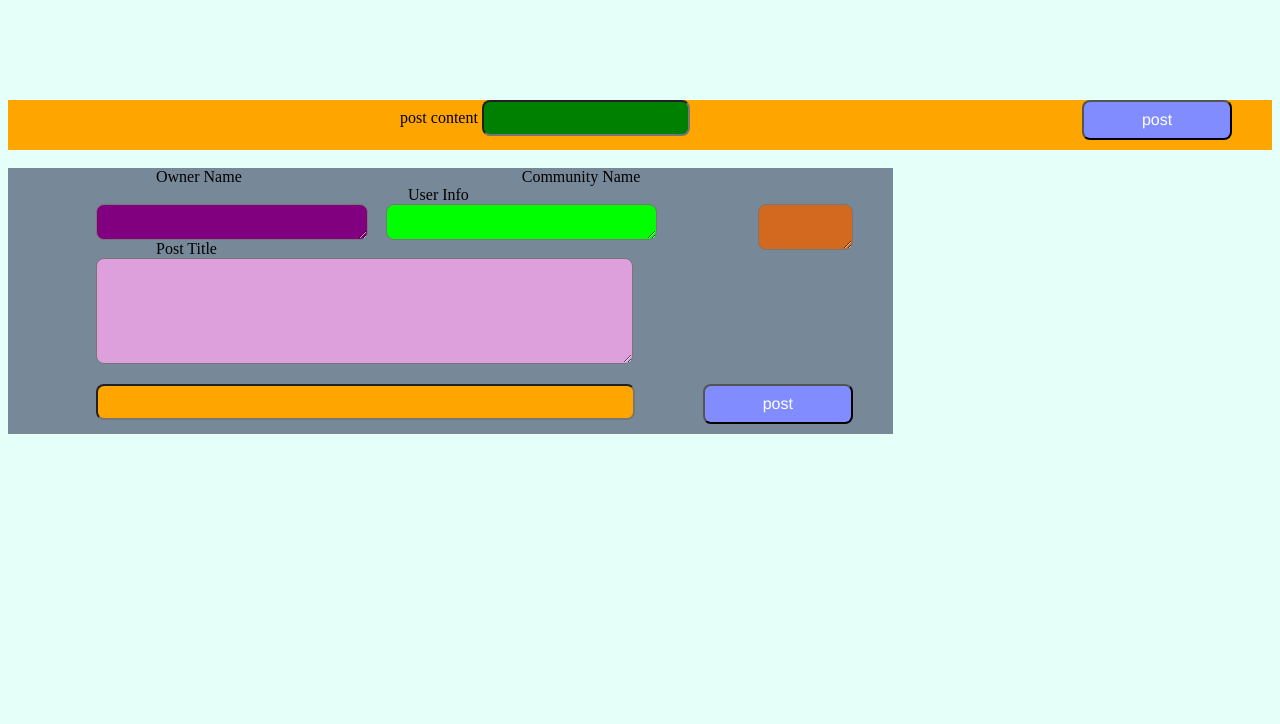
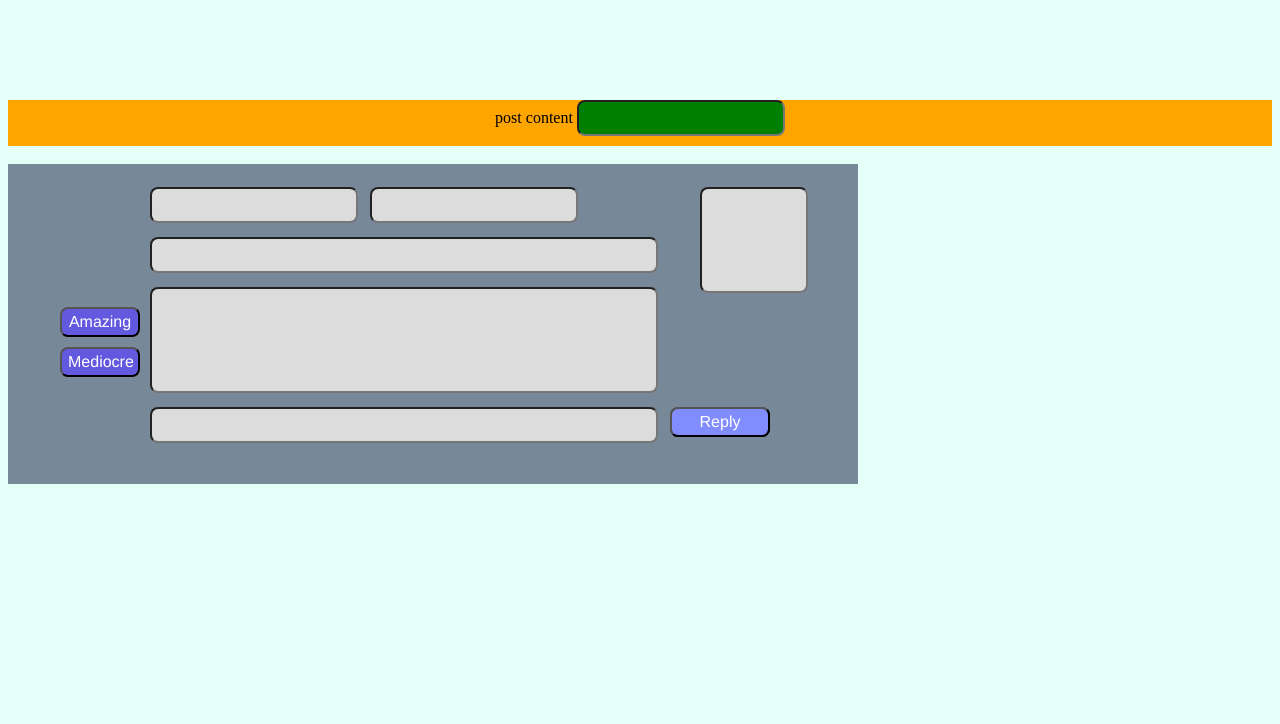
Before and after one commit to PFSDevTeam/kaffeeklatsch, a Flask app: page /feed in a window 1280 px wide. Shown: the part 113-837 px from the top of the page. Run offline with Flask 2, Linux system fonts and the light colour scheme; some libraries are stand-ins or nearby versions.

Commit message:
repositioned boxes

```diff
--- a/forms/ReplyForm.py
+++ b/forms/ReplyForm.py
@@ -1,11 +1,14 @@
 from flask_wtf import FlaskForm
 from wtforms import StringField, SubmitField, TextAreaField
 
-community = 'Community Name'
 class ReplyForm(FlaskForm):
-    ownerContent = TextAreaField('Owner Name')
-    post = SubmitField('post')
-    communityInfo = TextAreaField(community)
-    userInfo = TextAreaField('User Info')
-    postTitle = TextAreaField('Post Title')
+
+    post = SubmitField('Reply')
+    ownerName = StringField('John Doe')
+    communityInfo = StringField('Community Name')
+    userInfo = StringField('User Info')
+    postTitle = StringField('Post Title')
+    ownerContent = StringField('All of the news..')
     replyContent = StringField('Reply Content')
+    upArrow = SubmitField('Amazing')
+    downArrow = SubmitField('Mediocre')
--- a/static/css/post.css
+++ b/static/css/post.css
@@ -1,63 +1,103 @@
 .make-something-wrapper {
     display: inline-block;
     background-color: lightslategray;
-    width: 70%;
+    top: 280px;
+    width: 850px;
+    height: 320px;
+    }
+
+#ownerName {
+    width: 200px;
+    position: absolute;
+    top: 300px;
+    left: 150px;
+    border-radius: 8px;
     text-align: left;
+    background-color: gainsboro;
+}
+
+#communityInfo {
+    width: 200px;
+    position: absolute;
+    top: 300px;
+    left: 370px;
+    border-radius: 8px;
+    background-color: gainsboro;
+}
+
+#userInfo {
+    width: 100px;
+    height: 100px;
+    position: absolute;
+    top: 300px;
+    left: 700px;
+    border-radius: 8px;
+    background-color: gainsboro;
+}
+
+#postTitle {
+    width: 500px;
+    height: 30px;
+    position: absolute;
+    top: 350px;
+    left: 150px;
+    border-radius: 8px;
+    background-color: gainsboro;
 }
 
 #ownerContent {
-    width: 30%;
-    float: left;
-    margin-left: 10%;
-    /* margin-top: 5px; */
-    border-radius: 8px;
-    text-align: left;
-    background-color: purple;
-}
-
-#communityInfo {
-    width: 30%;
-    float: left;
-    margin-left: 2%;
-    /* margin-top: 5px; */
-    border-radius: 8px;
-    background-color: lime;
-}
-
-#userInfo {
-    width: 10%;
-    height: 40px;
-    float: right;
-    /* margin-top: 5px; */
-    margin-right: 40px;
-    border-radius: 8px;
-    background-color: chocolate;
-}
-
-#postTitle {
-    width: 60%;
+    width: 500px;
     height: 100px;
-    float: left;
-    margin-left: 10%;
-    border-radius: 8px;
-    background-color: plum;
+    position: absolute;
+    top: 400px;
+    left: 150px;
+    background-color: gainsboro;
 }
 
 #replyContent {
-    width: 60%;
-    float: left;
-    margin-left: 10%;
-    background-color: orange;
+    width: 500px;
+    height: 30px;
+    position: absolute;
+    top: 520px;
+    left: 150px;
+    background-color: gainsboro;
 }
 
 #post {
-    float: right;
-    margin-right: 40px;
-    width: 150px;
-    height: 40px;
+    width: 100px;
+    height: 30px;
+    position: absolute;
+    top: 520px;
+    left: 670px;
     border-radius: 8px;
     background-color: #818DFF;
     font-family: "Helvetica Neue", "Arial", sans-serif;
     font-size: medium;
     color: white;
 }
+
+#upArrow {
+    width: 80px;
+    height: 30px;
+    position: absolute;
+    top: 420px;
+    left: 60px;
+    border-radius: 8px;
+    background-color: #6259df;
+    font-family: "Helvetica Neue", "Arial", sans-serif;
+    font-size: medium;
+    color: white;
+}
+
+#downArrow{
+    width: 80px;
+    height: 30px;
+    position: absolute;
+    top: 460px;
+    left: 60px;
+    border-radius: 8px;
+    background-color: #6259df;
+    font-family: "Helvetica Neue", "Arial", sans-serif;
+    font-size: medium;
+    color: white;
+}
--- a/templates/post.html
+++ b/templates/post.html
@@ -1,10 +1,18 @@
 {% macro post(replyForm) %}
 <link rel="stylesheet" href="{{ url_for('static', filename='css/post.css') }}" />
 <div class="make-something-wrapper">
-    &emsp;&emsp;&emsp;&emsp;&emsp;&emsp;&emsp;&emsp;&emsp; {{ replyForm.ownerContent.label }} &emsp;&emsp;&emsp;&emsp;&emsp;&emsp;&emsp;&emsp;&emsp;&emsp;&emsp;&emsp;&emsp;&emsp;&emsp;&emsp;&emsp; {{replyForm.communityInfo.label}} &emsp;&emsp;&emsp;&emsp;&emsp;&emsp;&emsp;&emsp;&emsp;&emsp;&emsp;&emsp;&emsp;&emsp;&emsp;&emsp;&emsp;&emsp;&emsp;&emsp;&emsp;&emsp;&emsp;&emsp;&emsp;{{
-    replyForm.userInfo.label}} <br> {{ replyForm.ownerContent(class="onwer-content") }} {{ replyForm.communityInfo(class="community-content") }} {{ replyForm.userInfo(class="user-content") }} <br><br> &emsp;&emsp;&emsp;&emsp;&emsp;&emsp;&emsp;&emsp;&emsp;
-    {{ replyForm.postTitle.label }} <br> {{ replyForm.postTitle(class="post-content") }} <br><br><br><br><br>
-    </br>
-    </br> {{ replyForm.replyContent(class="reply-content") }} {{ replyForm.post() }}
+
+
+    {{ replyForm.ownerName(class="owner-name") }}
+    {{ replyForm.ownerContent(class="owner-content") }}
+    {{ replyForm.communityInfo(class="community-content") }}
+    {{ replyForm.userInfo(class="user-content") }}
+    {{ replyForm.postTitle(class="post-content") }}
+    {{ replyForm.replyContent(class="reply-content") }}
+    {{ replyForm.post() }}
+
+    {{ replyForm.upArrow() }}
+    {{ replyForm.downArrow() }}
 </div>
+
 {% endmacro %}
```
